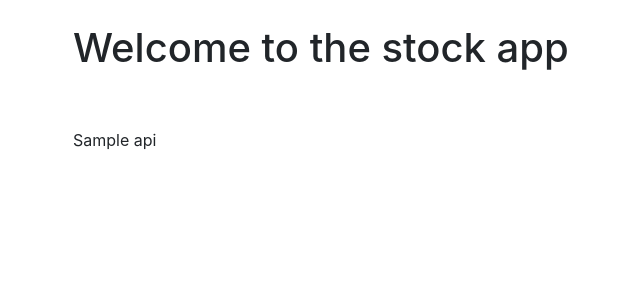
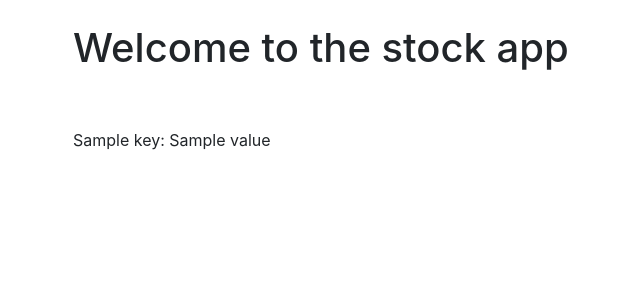
Before and after one commit to hicondron/Stock-App, a Django app: template quotes/templates/home.html in a window 1280 px wide. Shown: the part 56-356 px from the top of the page, without its empty margins (12-652 px from the left). Run offline with Django 3.2, Linux system fonts and the light colour scheme; the template is opened without the code that fills it: most values are stand-ins (such as "Sample title", 1, 10 or a date in 2020); some libraries are stand-ins or nearby versions.

Commit message:
add for loop on home page

```diff
--- a/quotes/templates/home.html
+++ b/quotes/templates/home.html
@@ -7,6 +7,17 @@
 <br/>
 <br/>
 
-{{ api }}
+{% if api %}
+    {% if api == "Error ...." %}
+        There was a problem with your ticker symbol, please try again...
+
+    {% else %}
+
+        {% for key, value in api.items %}
+            {{ key }}: {{ value }} <br/>
+        {% endfor %}
+
+    {% endif %}
+{% endif %}
 
 {% endblock %}
```
